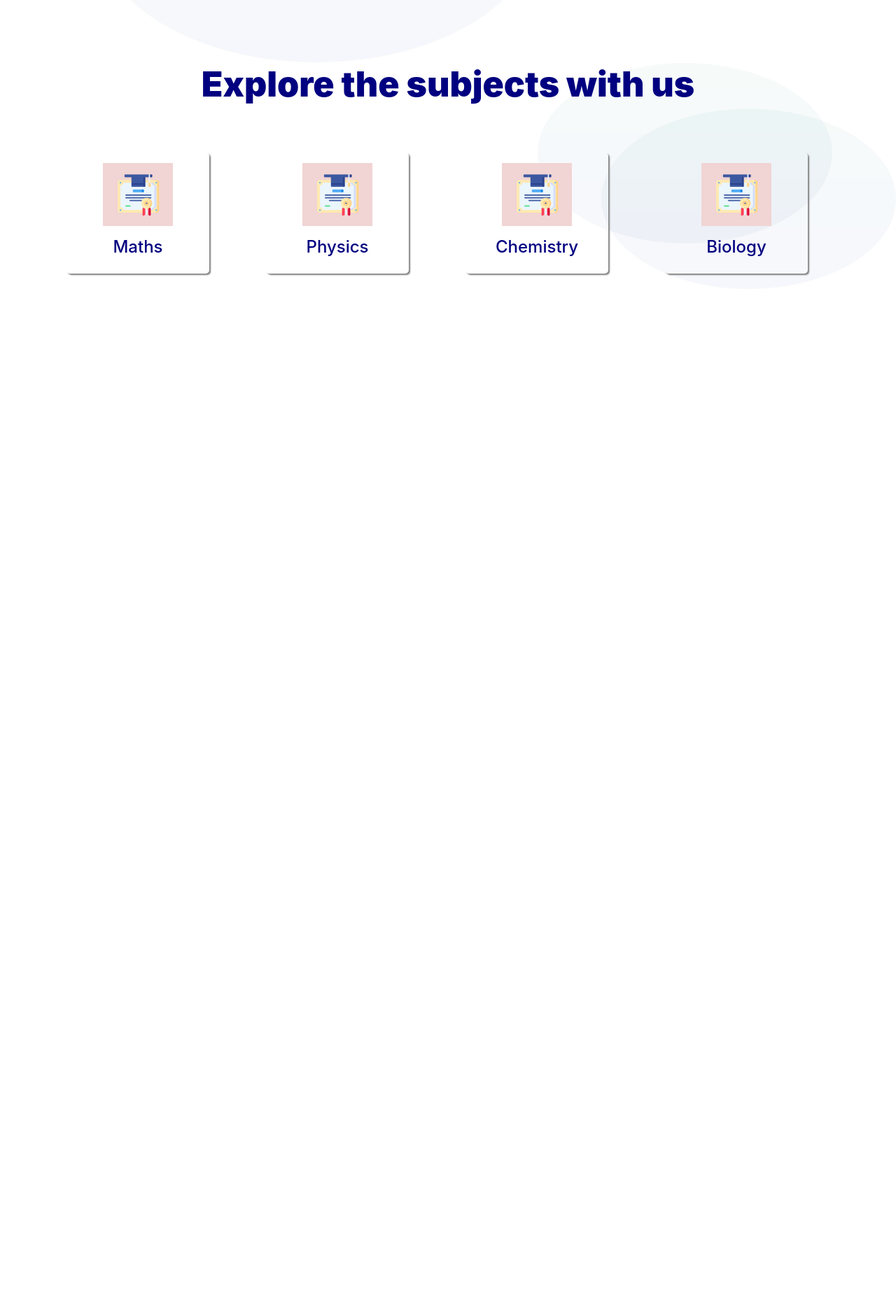
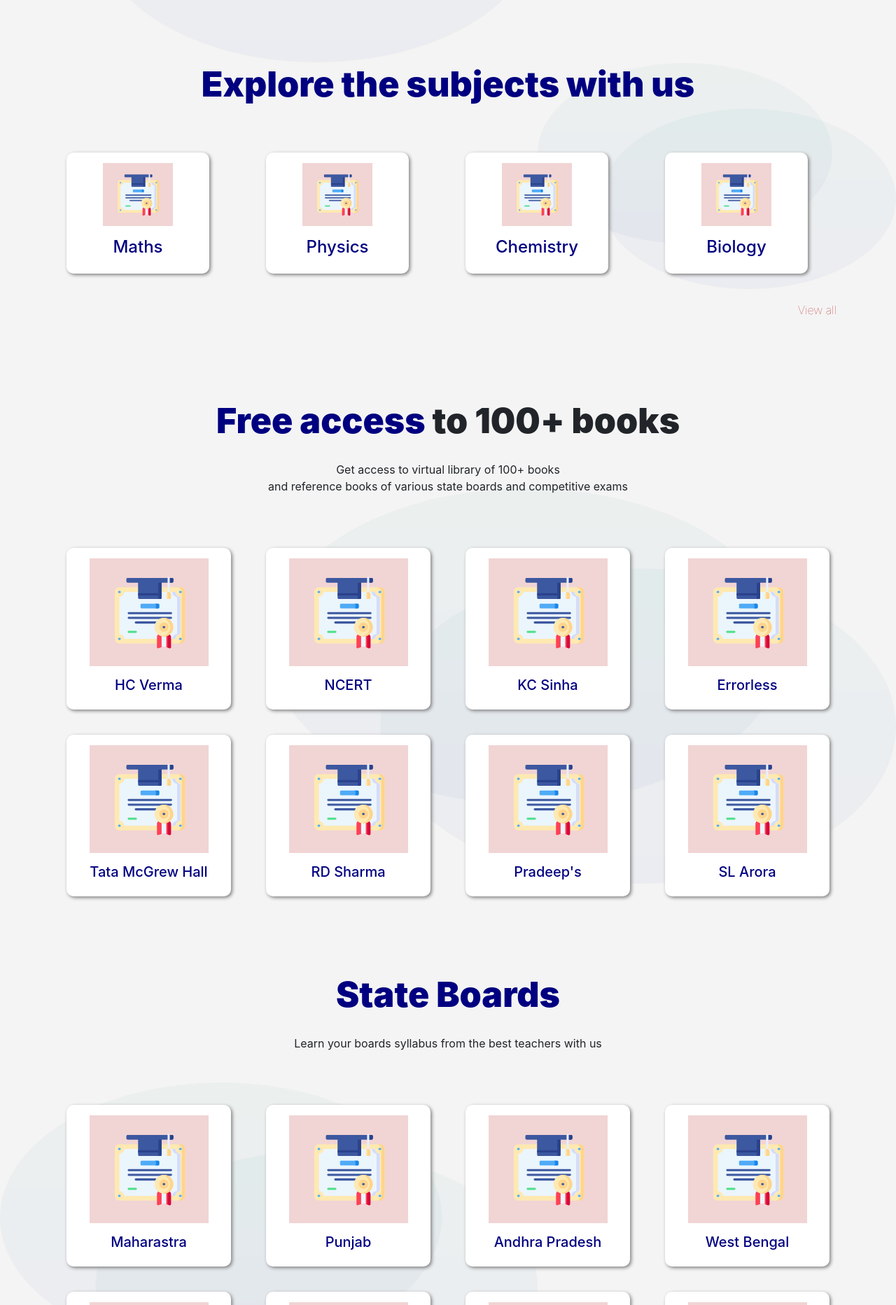
Before and after one commit to parthx9/Coursify_test_task, a PHP site: page / in a window 1280 px wide. Shown: the part 4168-6033 px from the top of the page at 70% size. Before the commit the page ends 4563 px from the top, so only its background shows below. Run offline with PHP 8.4, Linux system fonts and the light colour scheme; some libraries are stand-ins or nearby versions.

Commit message:
Completed with responsiveness

```diff
--- a/assets/css/style.css
+++ b/assets/css/style.css
@@ -3,8 +3,11 @@
 }
 .body{
     color: #020403;
-    background-color: #ffffff;
+    background-color: #F4F4F4;
     font-family: 'Roboto', sans-serif;
+}
+.banner, .books, .subjects, .boards, .reviews, .prep, .classes, .doubts{
+    background-color: #F4F4F4 !important;
 }
 .highlight{
     color: #000080 !important;
@@ -190,9 +193,103 @@
 }
 .sub-card{
     text-align: center;
+    background-color: #ffffff;
     width: 80%;
     margin: 10px;
     padding: 15px 0px;
-    border-radius: 5px;
-    box-shadow: 2px 2px 2px 0px gray;
+    border-radius: 10px;
+    box-shadow: 2px 2px 5px 0px gray;
 }
+.view-all{
+    color: #b92b27;
+    font-weight: 100;
+    padding-top: 30px;
+    text-align: right;
+}
+/* Subjects Ends */
+
+/* Books */
+.books{
+    background: url('../img/ellipses.png') right;
+    background-size: 70%;
+    background-repeat: no-repeat;
+    padding-bottom: 100px;
+}
+.books h1{
+    font-weight: 900;
+    font-size: 50px;
+    text-align: center;
+    padding-bottom: 20px;
+}
+.books p{
+    text-align: center;
+    padding-bottom: 50px;
+}
+.books-card{
+    text-align: center;
+    border-radius: 10px;
+    box-shadow: 2px 2px 5px 0px gray;
+    margin: 10px;
+    padding: 15px 0px;
+    background-color: #ffffff;
+}
+.books-card h5{
+    padding-top: 15px;
+}
+
+/* Books Ends */
+
+/* Boards */
+.boards{
+    background: url('../img/ellipses.png') left;
+    background-size: 60%;
+    background-repeat: no-repeat;
+    padding-bottom: 100px;
+}
+.boards h1{
+    font-weight: 900;
+    font-size: 50px;
+    text-align: center;
+    padding-bottom: 20px;
+}
+.boards p{
+    text-align: center;
+    padding-bottom: 50px;
+}
+/* Boards Ends */
+
+/* Reviews */
+.reviews{
+    background: url('../img/ellipses.png') left center;
+    background-size: 60%;
+    background-repeat: no-repeat;
+    padding-bottom: 100px;
+}
+.reviews h1{
+    font-weight: 900;
+    font-size: 50px;
+    text-align: center;
+    padding-bottom: 50px;
+    padding-top: 100px;
+}
+.review-card{
+    display: flex;
+}
+.review-card img{
+    width: 40%;
+    background-color: white;
+    border-radius: 100%;
+}
+.review-card .review-details{
+    padding: 20px;
+    margin-left: 10px;
+    border-radius: 10px;
+    box-shadow: 2px 2px 5px 0px gray;
+    background-color: #ffffff;
+}
+.reviews .item{
+    margin: 20px;
+}
+.review-btn{
+    padding: 100px 0px 0px 0px;
+}
--- a/index.html
+++ b/index.html
@@ -11,6 +11,7 @@
     <link rel="stylesheet" href="node_modules/owl-carousel/owl-carousel/owl.theme.css">
     <link rel="stylesheet" href="node_modules/owl-carousel/owl-carousel/owl.transitions.css">
     <link rel="stylesheet" href="assets/css/style.css">
+    <link rel="stylesheet" href="assets/css/responsive.css">
     <title>Document</title>
 </head>
 <body>
@@ -66,7 +67,7 @@
             </div>
         </div>
         <div class="row achievements">
-            <div class="col-3">
+            <div class="col-md-3   p-r">
                 <div class="achievements-card">
                     <img src="assets/img/banner-img.png" width="120px" height="120px">
                     <div class="details">
@@ -79,7 +80,7 @@
                     </div>
                 </div>
             </div>
-            <div class="col-3">
+            <div class="col-md-3  p-r">
                 <div class="achievements-card">
                     <img src="assets/img/banner-img.png" width="120px" height="120px">
                     <div class="details">
@@ -92,7 +93,7 @@
                     </div>
                 </div>
             </div>
-            <div class="col-3">
+            <div class="col-md-3  p-r">
                 <div class="achievements-card">
                     <img src="assets/img/banner-img.png" width="120px" height="120px">
                     <div class="details">
@@ -105,7 +106,7 @@
                     </div>
                 </div>
             </div>
-            <div class="col-3">
+            <div class="col-md-3   p-r">
                 <div class="achievements-card">
                     <img src="assets/img/banner-img.png" width="120px" height="120px">
                     <div class="details">
@@ -160,25 +161,25 @@
         </div>
         <div class="container pt-5">
             <div class="row">
-                <div class="col-3 text-center">
+                <div class="col-md-3 col-12 text-center">
                     <div class="img-area">
                         <img src="assets/img/books.svg" width="250" height="250">
                     </div>
                     <p class="pt-2">Have a doubt?</p>
                 </div>
-                <div class="col-1 pt-5 pb-auto text-center" >
+                <div class="col-1 pt-5 pb-auto arrow text-center" >
                     <i class="fa fa-arrow-right pt-5"></i>
                 </div>
-                <div class="col-4 text-center">
+                <div class="col-md-4 col-12 text-center">
                     <div class="img-area">
                         <img src="assets/img/books.svg" width="300" height="300">
                     </div>
                     <p class="pt-2">Type your question or upload an image</p>
                 </div>
-                <div class="col-1 pt-5 pb-auto text-center" >
+                <div class="col-1 pt-5 pb-auto arrow text-center" >
                     <i class="fa fa-arrow-right pt-5"></i>
                 </div>
-                <div class="col-3 text-center">
+                <div class="col-md-3 col-12 text-center">
                     <div class="img-area">
                         <img src="assets/img/books.svg" width="250" height="250">
                     </div>
@@ -369,31 +370,355 @@
                 Explore the subjects with us
             </h1>
             <div class="row">
-                <div class="col-3">
+                <div class="col-md-3 col-12">
                     <div class="sub-card">
                         <img src="assets/img/banner-img.png" width="100">
                         <h4 class="pt-3"><span class="highlight">Maths</span></h4>
                     </div>
                 </div>
-                <div class="col-3">
+                <div class="col-md-3 col-12">
                     <div class="sub-card">
                         <img src="assets/img/banner-img.png" width="100">
                         <h4 class="pt-3"><span class="highlight">Physics</span></h4>
                     </div>
                 </div>
-                <div class="col-3">
+                <div class="col-md-3 col-12">
                     <div class="sub-card">
                         <img src="assets/img/banner-img.png" width="100">
                         <h4 class="pt-3"><span class="highlight">Chemistry</span></h4>
                     </div>
                 </div>
-                <div class="col-3">
+                <div class="col-md-3 col-12">
                     <div class="sub-card">
                         <img src="assets/img/banner-img.png" width="100">
                         <h4 class="pt-3"><span class="highlight">Biology</span></h4>
                     </div>
                 </div>
             </div>
+            <a>
+                <p class="view-all">
+                    View all
+                </p>
+            </a>
+        </div>
+    </section>
+    <section class="books">
+        <h1>
+            <span class="highlight">Free access</span> to 100+ books
+        </h1>
+        <p>
+            Get access to virtual library of 100+ books<br>
+            and reference books of various state boards and competitive exams
+        </p>
+        <div class="container">
+            <div class="row">
+                <div class="col-md-3 col-12">
+                    <div class="books-card">
+                        <img src="assets/img/banner-img.png">
+                        <h5>
+                            <span class="highlight">
+                                HC Verma
+                            </span>
+                        </h5>
+                    </div>
+                </div>
+                <div class="col-md-3 col-12">
+                    <div class="books-card">
+                        <img src="assets/img/banner-img.png">
+                        <h5>
+                            <span class="highlight">
+                                NCERT
+                            </span>
+                        </h5>
+                    </div>
+                </div>
+                <div class="col-md-3 col-12">
+                    <div class="books-card">
+                        <img src="assets/img/banner-img.png">
+                        <h5>
+                            <span class="highlight">
+                                KC Sinha
+                            </span>
+                        </h5>
+                    </div>
+                </div>
+                <div class="col-md-3 col-12">
+                    <div class="books-card">
+                        <img src="assets/img/banner-img.png">
+                        <h5>
+                            <span class="highlight">
+                                Errorless
+                            </span>
+                        </h5>
+                    </div>
+                </div>
+            </div>
+            <div class="row pt-3">
+                <div class="col-md-3 col-12">
+                    <div class="books-card">
+                        <img src="assets/img/banner-img.png">
+                        <h5>
+                            <span class="highlight">
+                                Tata McGrew Hall
+                            </span>
+                        </h5>
+                    </div>
+                </div>
+                <div class="col-md-3 col-12">
+                    <div class="books-card">
+                        <img src="assets/img/banner-img.png">
+                        <h5>
+                            <span class="highlight">
+                                RD Sharma
+                            </span>
+                        </h5>
+                    </div>
+                </div>
+                <div class="col-md-3 col-12">
+                    <div class="books-card">
+                        <img src="assets/img/banner-img.png">
+                        <h5>
+                            <span class="highlight">
+                                Pradeep's
+                            </span>
+                        </h5>
+                    </div>
+                </div>
+                <div class="col-md-3 col-12">
+                    <div class="books-card">
+                        <img src="assets/img/banner-img.png">
+                        <h5>
+                            <span class="highlight">
+                                SL Arora
+                            </span>
+                        </h5>
+                    </div>
+                </div>
+            </div>
+        </div>
+    </section>
+    <section class="boards">
+        <h1>
+            <span class="highlight">State Boards</span>
+        </h1>
+        <p>
+            Learn your boards syllabus from the best teachers with us
+        </p>
+        <div class="container">
+            <div class="row">
+                <div class="col-md-3 col-12">
+                    <div class="books-card">
+                        <img src="assets/img/banner-img.png">
+                        <h5>
+                            <span class="highlight">
+                                Maharastra
+                            </span>
+                        </h5>
+                    </div>
+                </div>
+                <div class="col-md-3 col-12">
+                    <div class="books-card">
+                        <img src="assets/img/banner-img.png">
+                        <h5>
+                            <span class="highlight">
+                                Punjab
+                            </span>
+                        </h5>
+                    </div>
+                </div>
+                <div class="col-md-3 col-12">
+                    <div class="books-card">
+                        <img src="assets/img/banner-img.png">
+                        <h5>
+                            <span class="highlight">
+                                Andhra Pradesh
+                            </span>
+                        </h5>
+                    </div>
+                </div>
+                <div class="col-md-3 col-12">
+                    <div class="books-card">
+                        <img src="assets/img/banner-img.png">
+                        <h5>
+                            <span class="highlight">
+                                West Bengal
+                            </span>
+                        </h5>
+                    </div>
+                </div>
+            </div>
+            <div class="row pt-3">
+                <div class="col-md-3 col-12">
+                    <div class="books-card">
+                        <img src="assets/img/banner-img.png">
+                        <h5>
+                            <span class="highlight">
+                                Uttar Pradesh
+                            </span>
+                        </h5>
+                    </div>
+                </div>
+                <div class="col-md-3 col-12">
+                    <div class="books-card">
+                        <img src="assets/img/banner-img.png">
+                        <h5>
+                            <span class="highlight">
+                                HC Verma
+                            </span>
+                        </h5>
+                    </div>
+                </div>
+                <div class="col-md-3 col-12">
+                    <div class="books-card">
+                        <img src="assets/img/banner-img.png">
+                        <h5>
+                            <span class="highlight">
+                                Kerela
+                            </span>
+                        </h5>
+                    </div>
+                </div>
+                <div class="col-md-3 col-12">
+                    <div class="books-card">
+                        <img src="assets/img/banner-img.png">
+                        <h5>
+                            <span class="highlight">
+                                Rajasthan
+                            </span>
+                        </h5>
+                    </div>
+                </div>
+            </div>
+        </div>
+    </section>
+    <section class="reviews">
+        <h1>
+            Meet our expert mentors
+        </h1>
+        <div class="container">
+            <div class="row row-1">
+                <div class="col-md-4">
+                    <div class="review-card">
+                        <img src="assets/img/head-659652_1280.webp">
+                        <div class="review-details">
+                            <h3>
+                                Parth Arora
+                            </h3>
+                            <p>
+                                Lorem ipsum dolor sit amet consectetur adipisicing elit.
+                            </p>
+                        </div>
+                    </div>
+                </div>
+                <div class="col-md-2 .hidden-sm-down">
+                </div>
+                <div class="col-md-4 p-r">
+                    <div class="review-card">
+                        <img src="assets/img/head-659652_1280.webp">
+                        <div class="review-details">
+                            <h3>
+                                Parth Arora
+                            </h3>
+                            <p>
+                                Lorem ipsum dolor sit amet consectetur adipisicing elit.
+                            </p>
+                        </div>
+                    </div>
+                </div>
+            </div>
+            <div class="row row-2 mt-5">
+                <div class="col-2 .hidden-sm-down">
+                </div>
+                <div class="col-md-4 col-12">
+                    <div class="review-card">
+                        <img src="assets/img/head-659652_1280.webp">
+                        <div class="review-details">
+                            <h3>
+                                Parth Arora
+                            </h3>
+                            <p>
+                                Lorem ipsum dolor sit amet consectetur adipisicing elit.
+                            </p>
+                        </div>
+                    </div>
+                </div>
+                <div class="col-md-2 .hidden-sm-down">
+                </div>
+                <div class="col-md-4 p-r">
+                    <div class="review-card">
+                        <img src="assets/img/head-659652_1280.webp">
+                        <div class="review-details">
+                            <h3>
+                                Parth Arora
+                            </h3>
+                            <p>
+                                Lorem ipsum dolor sit amet consectetur adipisicing elit.
+                            </p>
+                        </div>
+                    </div>
+                </div>
+            </div>
+        </div>
+        <h1 style="padding-top: 150px;">
+            See what our students have to say
+        </h1>
+        <div class="container">
+            <div class="row">
+                <div class="col-md-6 text-center">
+                    <div class="vid_box">
+                        <div class="vid">
+                        </div>
+                    </div>
+                </div>
+                <div class="col-md-6">
+                    <div class="owl-carousel owl-theme">
+                        <div class="item">
+                            <div class="review-card">
+                                <img src="assets/img/head-659652_1280.webp">
+                                <div class="review-details">
+                                    <h3>
+                                        Parth Arora
+                                    </h3>
+                                    <p>
+                                        Lorem ipsum dolor sit amet consectetur adipisicing elit.
+                                    </p>
+                                </div>
+                            </div>
+                        </div>
+                        <div class="item">
+                            <div class="review-card">
+                                <img src="assets/img/head-659652_1280.webp">
+                                <div class="review-details">
+                                    <h3>
+                                        Parth Arora
+                                    </h3>
+                                    <p>
+                                        Lorem ipsum dolor sit amet consectetur adipisicing elit.
+                                    </p>
+                                </div>
+                            </div>
+                        </div>
+                        <div class="item">
+                            <div class="review-card">
+                                <img src="assets/img/head-659652_1280.webp">
+                                <div class="review-details">
+                                    <h3>
+                                        Parth Arora
+                                    </h3>
+                                    <p>
+                                        Lorem ipsum dolor sit amet consectetur adipisicing elit.
+                                    </p>
+                                </div>
+                            </div>
+                        </div>
+                    </div>
+                </div>
+            </div>
+        </div>
+        <div class="review-btn text-center">
+            <a class="banner-btn">
+                Download the app for free
+            </a>
         </div>
     </section>
     <script src="node_modules/jquery/dist/jquery.min.js" ></script>
```
Also changed, not shown: other parts of index.html (+16 -16 lines), assets/css/responsive.css (added, +51 -0 lines), assets/img/head-659652_1280.webp (added).
